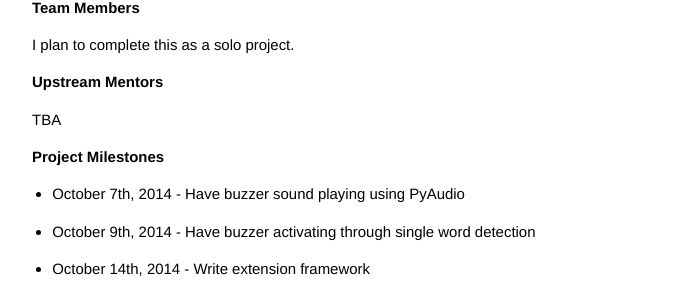
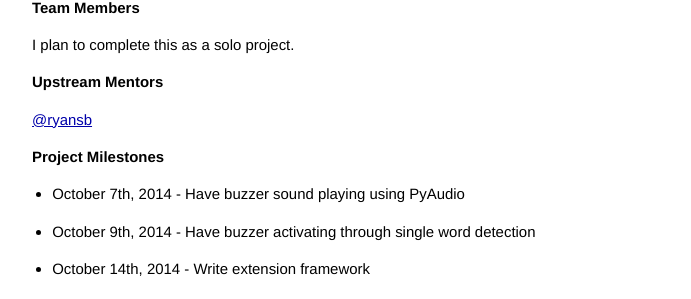
Before and after one commit to liam-middlebrook/blog, a Jekyll site: the page 2014/10/01/buzzer-as-a-service.html, which Jekyll copies as it is, in a window 1280 px wide. Shown: the part 523-822 px from the top of the page, without its empty margins (294-985 px from the left). Built offline with Jekyll 4.4.1, drawn with Linux system fonts in a browser that asks for light colours; Markdown is read by kramdown in place of the engine named in the settings.

Commit message:
Publishing: Ryansb is upstream mentor

```diff
--- a/2014/10/01/buzzer-as-a-service.html
+++ b/2014/10/01/buzzer-as-a-service.html
@@ -53,7 +53,7 @@ changes the state of one of the Pi&#39;s GPIO port&#39;s to HIGH when triggered.
 
 <h2>Upstream Mentors</h2>
 
-<p>TBA</p>
+<p><a href="https://github.com/ryansb">@ryansb</a></p>
 
 <h2>Project Milestones</h2>
 
```
